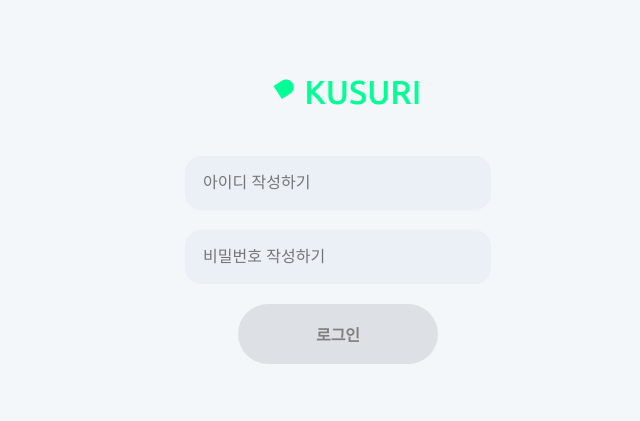
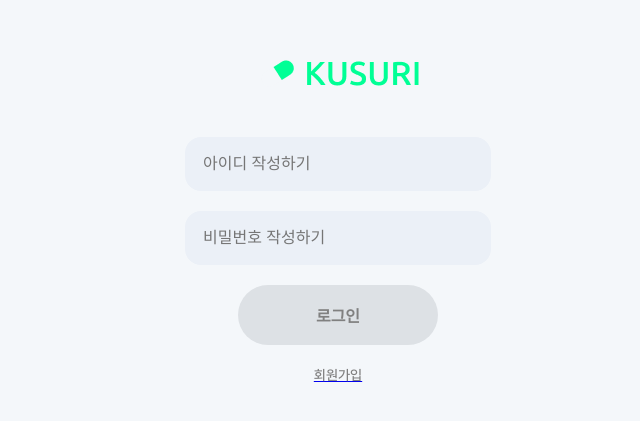
Before and after one commit to 2025GlobalInternship/kusuri-front, a Next.js app: page /login in a window 1280 px wide. Shown: the part 143-564 px from the top of the page, without its empty margins (302-942 px from the left). Built offline with nearby package versions, Linux system fonts and the light colour scheme.

Commit message:
[feat]페이지 이동

```diff
--- a/src/pages/information/index.module.css
+++ b/src/pages/information/index.module.css
@@ -121,8 +121,9 @@
 }
 
 .clicked {
-    background-color: #7AFFC7 !important;
+
     color: white !important;
+    background-color: rgba(127, 241, 173, 1) !important;
 }
 
 /* radio 버튼 기본 스타일 제거 */
--- a/src/pages/login/index.module.css
+++ b/src/pages/login/index.module.css
@@ -58,3 +58,10 @@
     background-color: #7AFFC7 !important;
     color: white !important;
 }
+
+.signupLink {
+    color: gray;
+    font-size: 14px;
+    text-decoration-color: gray;
+    margin-top: 10px;
+}
--- a/src/pages/login/index.tsx
+++ b/src/pages/login/index.tsx
@@ -2,6 +2,7 @@ import { useState } from "react";
 import Image from "next/image";
 import Icon from "../../../public/images/Frame 2814.png";
 import style from "./index.module.css";
+import Link from "next/link";
 
 export default function LoginPage() {
     const [username, setUsername] = useState("");
@@ -9,7 +10,7 @@ export default function LoginPage() {
     const [isClicked, setIsClicked] = useState(false);
 
     const handleLoginClick = () => {
-        setIsClicked(true); // 버튼 클릭 시 색상 변경
+        setIsClicked(true);
     };
 
     return (
@@ -41,6 +42,9 @@ export default function LoginPage() {
                     >
                         로그인
                     </button>
+                    <Link href="/signup">
+                        <span className={style.signupLink}>회원가입</span>
+                    </Link>
                 </div>
             </form>
         </div>
--- a/src/pages/m-information/index.module.css
+++ b/src/pages/m-information/index.module.css
@@ -100,7 +100,7 @@
 }
 
 .clicked {
-    background-color: rgba(221, 225, 229, 1);
+    background-color: rgba(127, 241, 173, 1);
     color: white;
 }
 
```
Also changed, not shown: src/pages/information/index.tsx (+14 -7 lines), src/pages/m-information/index.tsx (+4 -6 lines). Lines whose indentation alone changed are shown as unchanged.
